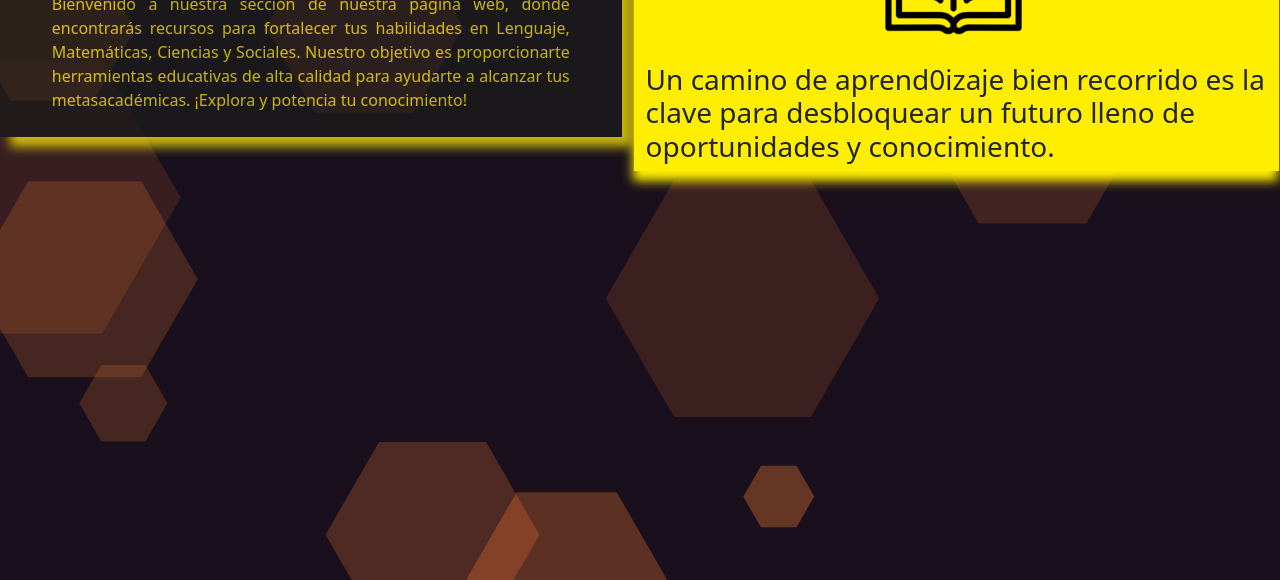
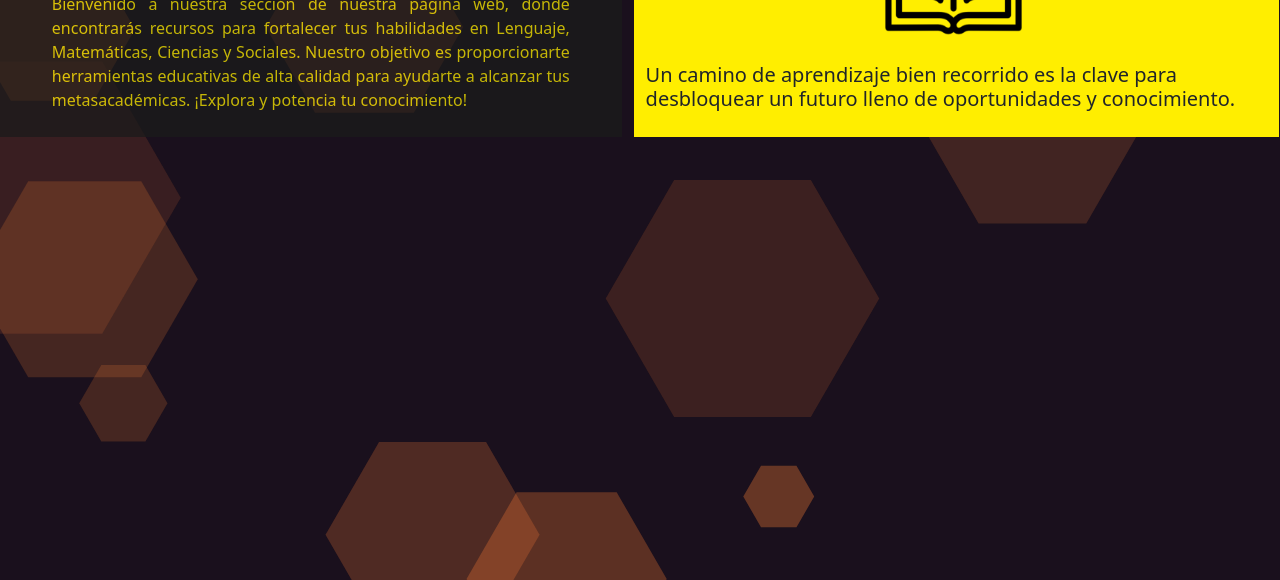
Before and after one commit to TheStram/My-Pages, a plain HTML site: page SOFTWARE EDUCATION/subpages/lmsci/lmsci.html in a window 1280 px wide. Shown: the part 220-800 px from the top of the page. Drawn offline with Linux system fonts and the light colour scheme.

Commit message:
add to S3

```diff
--- a/SOFTWARE EDUCATION/subpages/lmsci/lmsci.html
+++ b/SOFTWARE EDUCATION/subpages/lmsci/lmsci.html
@@ -41,6 +41,7 @@
 
 
     <div style="width: 99%;"><div class="row">
+
         <div class="col-xl-6" id="text-int-box-master">
             <div id="text-int-box">
                 <h1 class="col-xl-12" id="text-int">Cursos L.M.C.S.I</h1>
@@ -54,8 +55,11 @@
 
         <div class="col-xl-6" id="box-ico">
             <img id="ico" src="assets/images/icon LMCSI.png" alt="">
-            <h3>Un camino de aprend0izaje bien recorrido es la clave para desbloquear un futuro lleno de oportunidades y conocimiento.</h3>
+            <h3 class="col-xl-12" id="text001">Un camino de aprendizaje bien recorrido es la clave para desbloquear un futuro lleno de oportunidades y conocimiento.</h3>
         </div>
+
+
+
     </div></div>
 
 
--- a/SOFTWARE EDUCATION/subpages/lmsci/styles/lmsci.css
+++ b/SOFTWARE EDUCATION/subpages/lmsci/styles/lmsci.css
@@ -73,7 +73,6 @@ body{
     /*border-top-right-radius: 10px;
     border-bottom-right-radius: 50px;*/
     margin-top: 5%;
-    box-shadow: 10px 10px 10px  #ffee00;
     z-index: 1;
     position: relative;
 }
@@ -99,7 +98,7 @@ body{
     background-color: #ffee00;
     margin-top: 2.5%;
     z-index: -2;
-    box-shadow: -1px 10px 10px  #ffee00;
+
 }
 #ico{
     position: relative;
@@ -108,6 +107,9 @@ body{
     margin-left: 37%;
 }
 
+#text001{
+    font-size: 125%;
+}
 
 @keyframes bar {
     0%{
```
Also changed, not shown: SOFTWARE EDUCATION/styles/index.css (+1 -7 lines).
